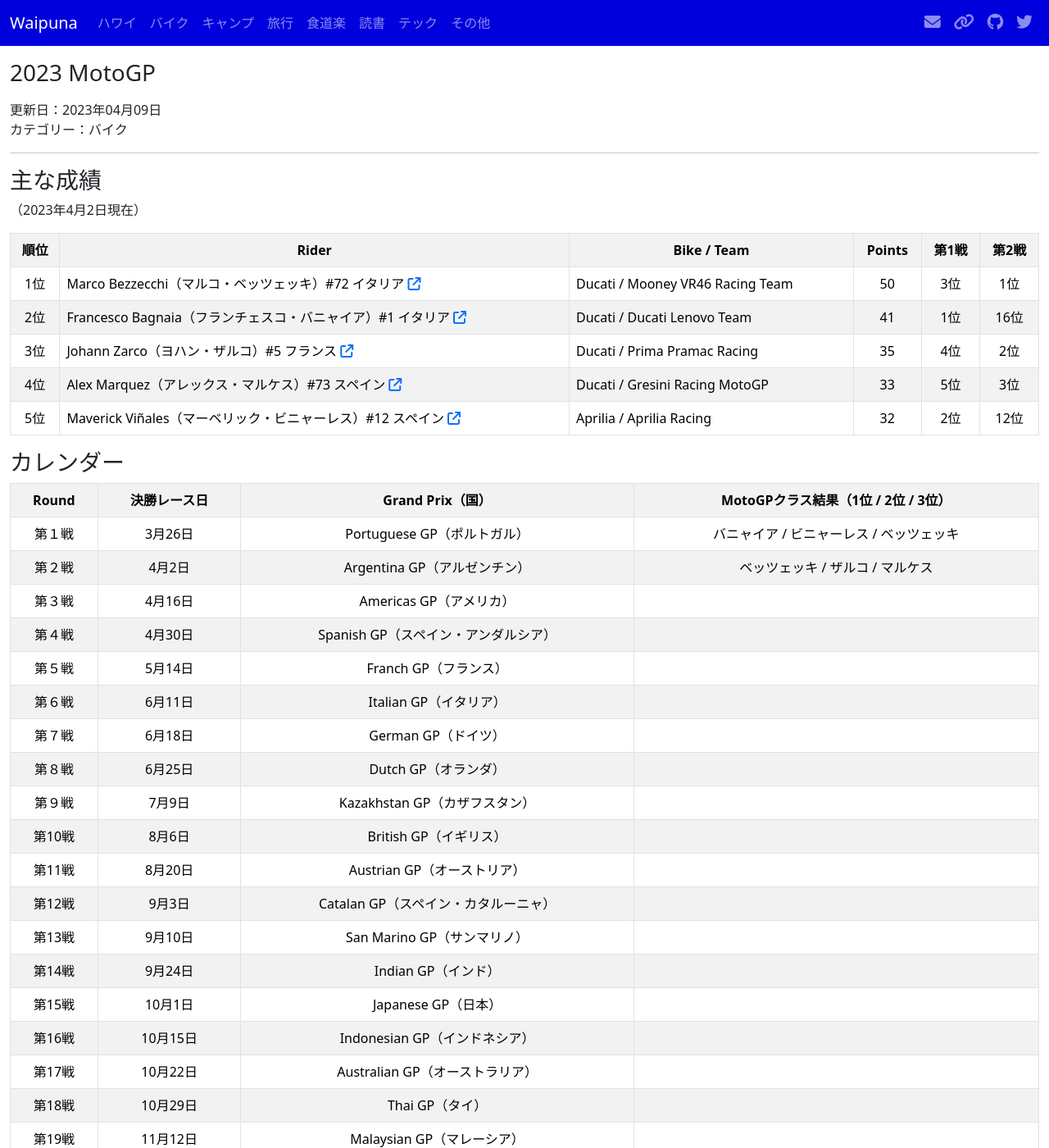
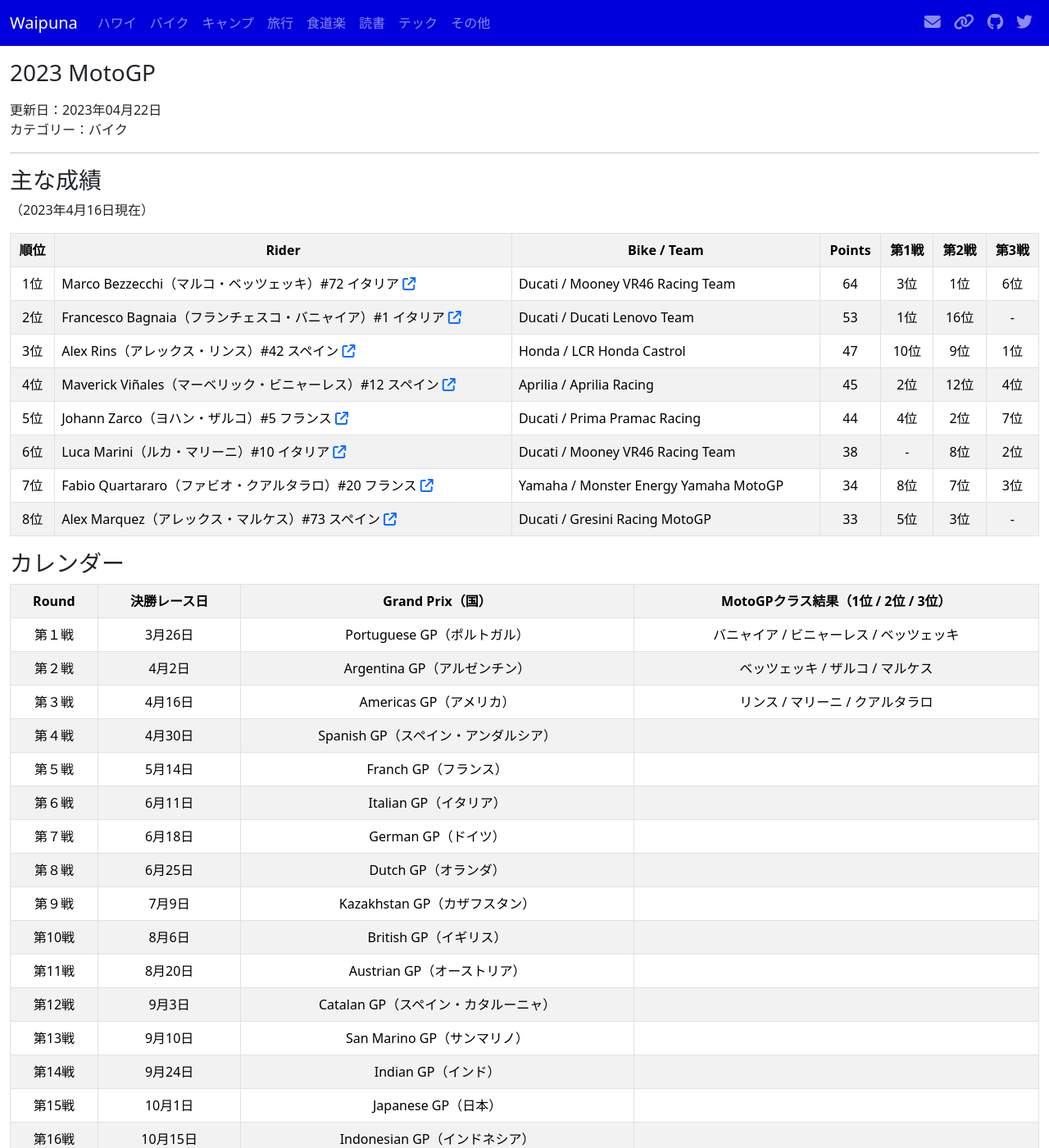
Before and after one commit to waipuna96815/waipuna96815.github.io, a Jekyll site: the page built from pages/moto-2023gp.md, in a window 1280 px wide and 1400 px high. Shown: the whole window at 82% size. Built offline with Jekyll 4.4.1, drawn with Linux system fonts in a browser that asks for light colours; nearby versions of some CDN libraries.

Commit message:
add Americas GP

```diff
--- a/pages/moto-2023gp.md
+++ b/pages/moto-2023gp.md
@@ -1,12 +1,12 @@
 ---
 layout: page
 title: 2023 MotoGP
-date: 2023-04-09
+date: 2023-04-22
 categories: バイク
 ---
 
 ### 主な成績
-（2023年4月2日現在）
+（2023年4月16日現在）
 
 <table class="table table-bordered table-striped">
   <tr align="center">
@@ -16,46 +16,79 @@
     <th>Points</th>
     <th>第1戦</th>
     <th>第2戦</th>
+    <th>第3戦</th>
   </tr>
   <tr align="center">
     <td>1位</td>
     <td align="left">Marco Bezzecchi（マルコ・ベッツェッキ）#72 イタリア <a href="https://www.motogp.com/ja/riders/profile/Marco+Bezzecchi"><i class="fa-solid fa-arrow-up-right-from-square"></i></a></td>
     <td align="left">Ducati / Mooney VR46 Racing Team</td>
-    <td>50</td>
+    <td>64</td>
     <td>3位</td>
     <td>1位</td>
+    <td>6位</td>
   </tr>
   <tr align="center">
     <td>2位</td>
     <td align="left">Francesco Bagnaia（フランチェスコ・バニャイア）#1 イタリア <a href="https://www.motogp.com/ja/riders/profile/Francesco+Bagnaia"><i class="fa-solid fa-arrow-up-right-from-square"></i></a></td>
     <td align="left">Ducati / Ducati Lenovo Team</td>
-    <td>41</td>
+    <td>53</td>
     <td>1位</td>
     <td>16位</td>
+    <td>-</td>
   </tr>
   <tr align="center">
     <td>3位</td>
+    <td align="left">Alex Rins（アレックス・リンス）#42 スペイン <a href="https://www.motogp.com/ja/riders/profile/Alex+Rins"><i class="fa-solid fa-arrow-up-right-from-square"></i></a></td>
+    <td align="left">Honda / LCR Honda Castrol</td>
+    <td>47</td>
+    <td>10位</td>
+    <td>9位</td>
+    <td>1位</td>
+  </tr>
+  <tr align="center">
+    <td>4位</td>
+    <td align="left">Maverick Viñales（マーベリック・ビニャーレス）#12 スペイン <a href="https://www.motogp.com/ja/riders/profile/Maverick+Viñales"><i class="fa-solid fa-arrow-up-right-from-square"></i></a></td>
+    <td align="left">Aprilia / Aprilia Racing</td>
+    <td>45</td>
+    <td>2位</td>
+    <td>12位</td>
+    <td>4位</td>
+  </tr>
+  <tr align="center">
+    <td>5位</td>
     <td align="left">Johann Zarco（ヨハン・ザルコ）#5 フランス <a href="https://www.motogp.com/ja/riders/profile/Johann+Zarco"><i class="fa-solid fa-arrow-up-right-from-square"></i></a></td>
     <td align="left">Ducati / Prima Pramac Racing</td>
-    <td>35</td>
+    <td>44</td>
     <td>4位</td>
+    <td>2位</td>
+    <td>7位</td>
+  </tr>
+  <tr align="center">
+    <td>6位</td>
+    <td align="left">Luca Marini（ルカ・マリーニ）#10 イタリア <a href="https://www.motogp.com/ja/riders/profile/Luca+Marini"><i class="fa-solid fa-arrow-up-right-from-square"></i></a></td>
+    <td align="left">Ducati / Mooney VR46 Racing Team</td>
+    <td>38</td>
+    <td>-</td>
+    <td>8位</td>
     <td>2位</td>
   </tr>
   <tr align="center">
-    <td>4位</td>
+    <td>7位</td>
+    <td align="left">Fabio Quartararo（ファビオ・クアルタラロ）#20 フランス <a href="https://www.motogp.com/ja/riders/profile/Fabio+Quartararo"><i class="fa-solid fa-arrow-up-right-from-square"></i></a></td>
+    <td align="left">Yamaha / Monster Energy Yamaha MotoGP</td>
+    <td>34</td>
+    <td>8位</td>
+    <td>7位</td>
+    <td>3位</td>
+  </tr>
+  <tr align="center">
+    <td>8位</td>
     <td align="left">Alex Marquez（アレックス・マルケス）#73 スペイン <a href="https://www.motogp.com/ja/riders/profile/Alex+Marquez"><i class="fa-solid fa-arrow-up-right-from-square"></i></a></td>
     <td align="left">Ducati / Gresini Racing MotoGP</td>
     <td>33</td>
     <td>5位</td>
     <td>3位</td>
-  </tr>
-  <tr align="center">
-    <td>5位</td>
-    <td align="left">Maverick Viñales（マーベリック・ビニャーレス）#12 スペイン <a href="https://www.motogp.com/ja/riders/profile/Maverick+Viñales"><i class="fa-solid fa-arrow-up-right-from-square"></i></a></td>
-    <td align="left">Aprilia / Aprilia Racing</td>
-    <td>32</td>
-    <td>2位</td>
-    <td>12位</td>
+    <td>-</td>
   </tr>
 </table>
 
@@ -84,7 +117,7 @@
     <td>第３戦</td>
     <td>4月16日</td>
     <td>Americas GP（アメリカ）</td>
-    <td></td>
+    <td>リンス / マリーニ / クアルタラロ</td>
   </tr>
   <tr align="center">
     <td>第４戦</td>
```
Also changed, not shown: index.md (+3 -2 lines), moto.md (+3 -2 lines).
